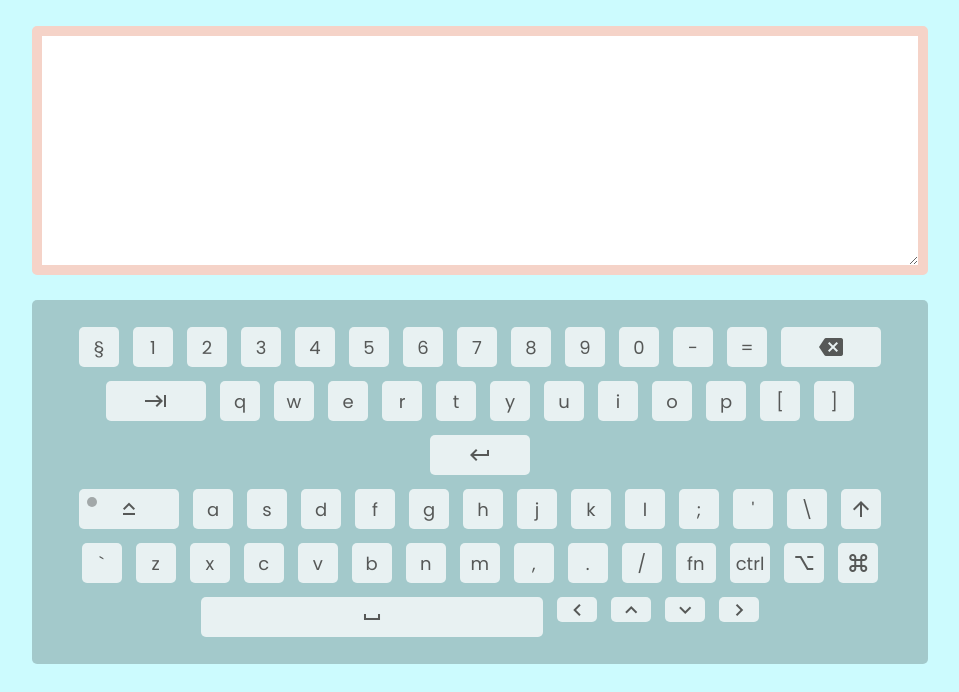
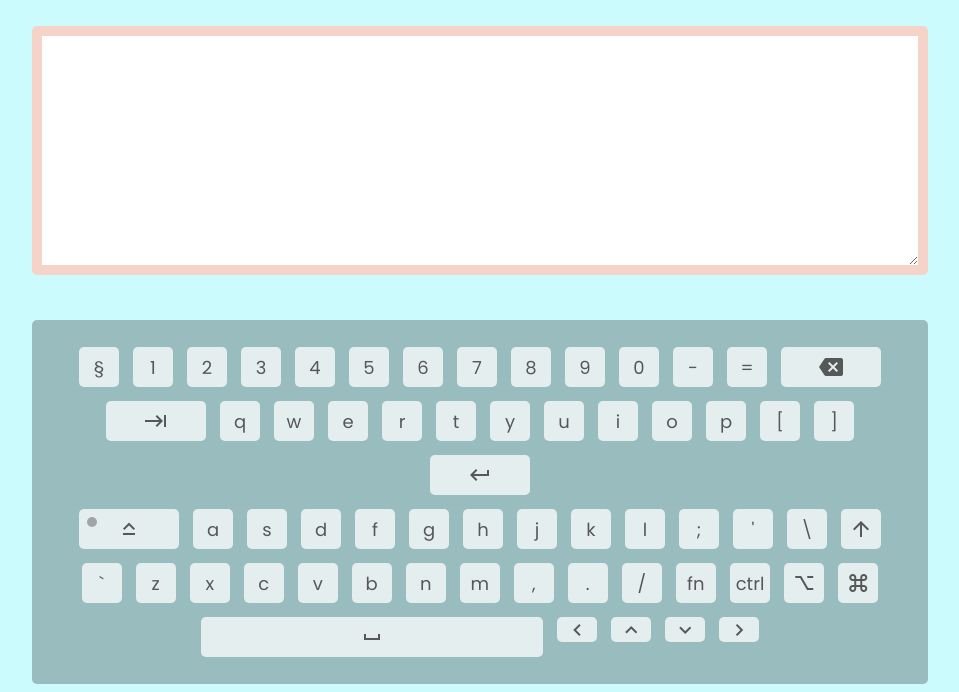
Before and after one commit to anastakozz/RSS-Virtual-Keyboard, a website with bundled scripts: page index.html in a window 1280 px wide. Shown: the part 108-800 px from the top of the page, without its empty margins (160-1119 px from the left). Built offline with nearby package versions, Linux system fonts and the light colour scheme.

Commit message:
fix: check styles.css

```diff
--- a/style.css
+++ b/style.css
@@ -38,7 +38,8 @@ body {
 }
 
 .keyboard {
-    background-color: rgba(0, 0, 0, 0.2);
+    margin-top: 20px;
+    background-color: rgba(0, 0, 0, 0.25);
     box-sizing: border-box;
     /* border: 1px solid #565857; */
     border-radius: 5px;
@@ -71,6 +72,10 @@ body {
     font-size: large;
     -webkit-tap-highlight-color: transparent;
     position: relative;
+}
+
+.key-functional {
+    background-color: rgba(255, 255, 255, 0.4);
 }
 
 .key:hover {
```
